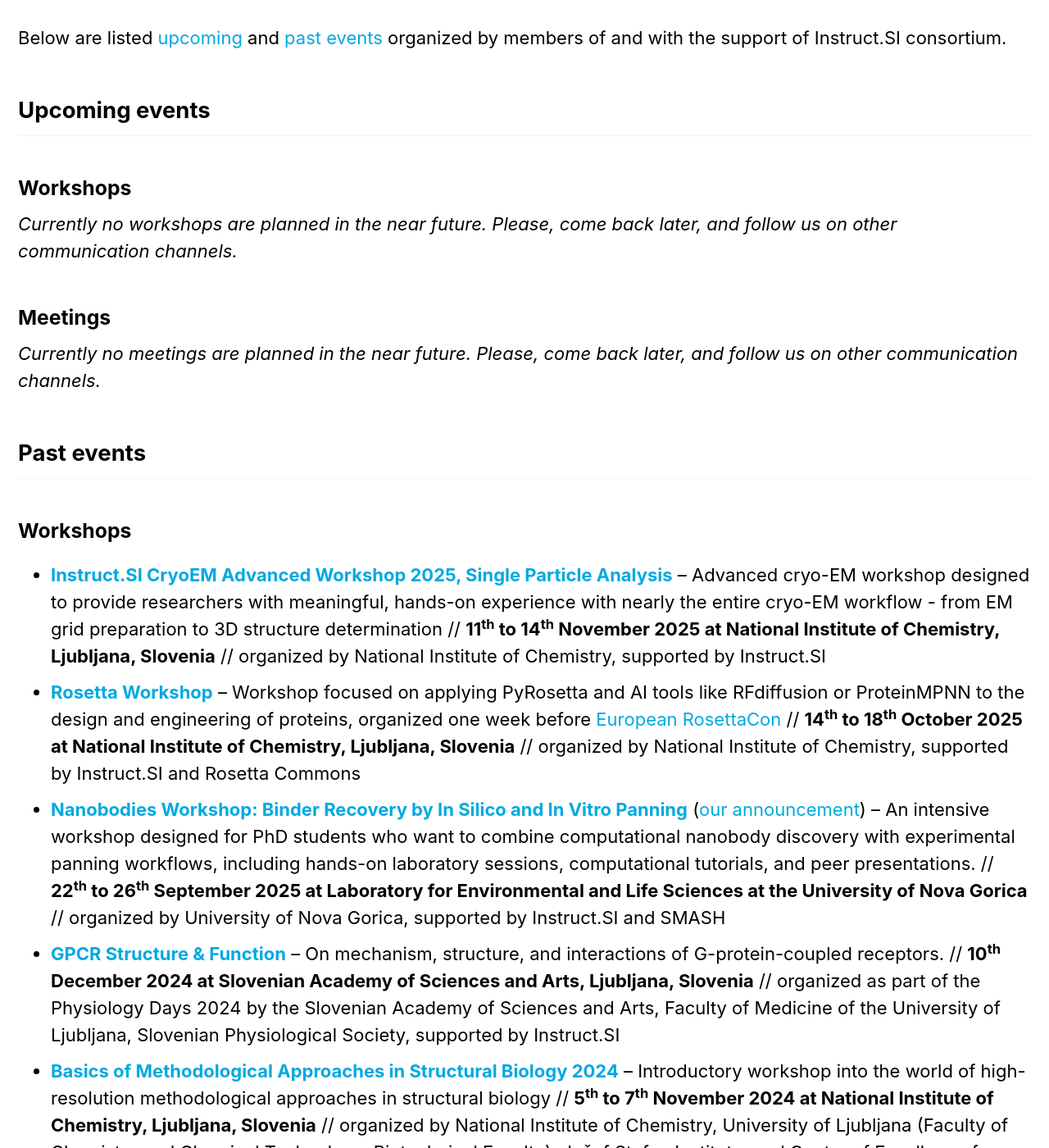
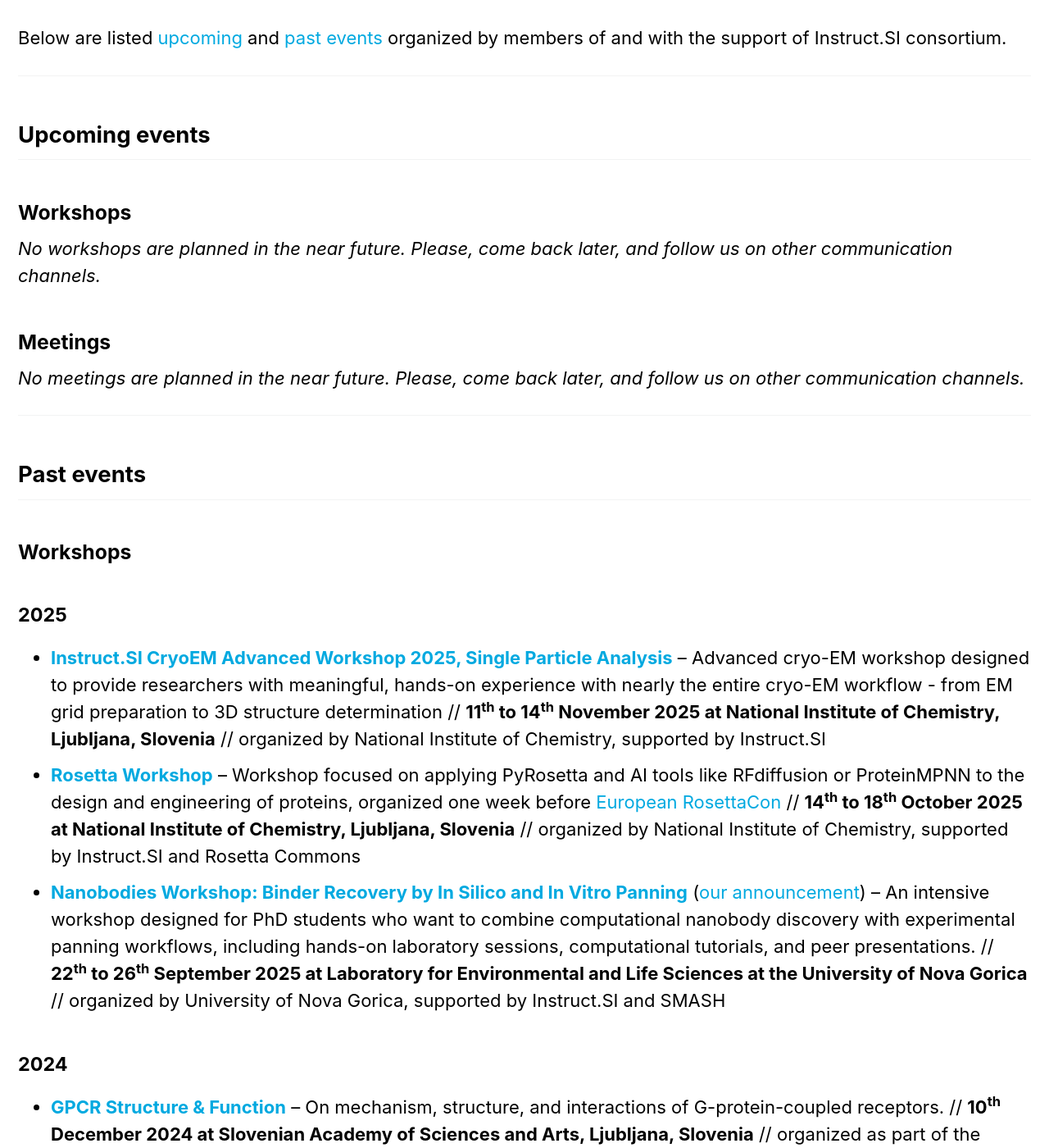
Before and after one commit to InstructSI/instructsi.github.io, a Jekyll site: the page built from _pages/events.md, in a window 1280 px wide and 1400 px high, scrolled down 851 px. Shown: the whole window at 82% size. Built offline with Jekyll 4.4.1, drawn with Linux system fonts in a browser that asks for light colours; cached includes are drawn as plain includes.

Commit message:
Updated events page

```diff
--- a/_pages/events.md
+++ b/_pages/events.md
@@ -22,29 +22,43 @@
 
 Below are listed [upcoming](/events/#upcoming-events) and [past events](/events/#past-events) organized by members of and with the support of Instruct.SI consortium.
 
+---
+
 ## Upcoming events
 
 ### Workshops
 
-*Currently no workshops are planned in the near future. Please, come back later, and follow us on other communication channels.*
+*No workshops are planned in the near future. Please, come back later, and follow us on other communication channels.*
 
 ### Meetings
 
-*Currently no meetings are planned in the near future. Please, come back later, and follow us on other communication channels.*
+*No meetings are planned in the near future. Please, come back later, and follow us on other communication channels.*
+
+---
 
 ## Past events
 
 ### Workshops
 
+#### 2025
+
 - [**Instruct.SI CryoEM Advanced Workshop 2025, Single Particle Analysis**](/spa2025/) – Advanced cryo-EM workshop designed to provide researchers with meaningful, hands-on experience with nearly the entire cryo-EM workflow - from EM grid preparation to 3D structure determination // **11<sup>th</sup> to 14<sup>th</sup> November 2025 at National Institute of Chemistry, Ljubljana, Slovenia** // organized by National Institute of Chemistry, supported by Instruct.SI
 - [**Rosetta Workshop**](/events/rosetta_workshop_2025) – Workshop focused on applying PyRosetta and AI tools like RFdiffusion or ProteinMPNN to the design and engineering of proteins, organized one week before [European RosettaCon](https://instruct-eric.si/events/rosetta_con_2025/) // **14<sup>th</sup> to 18<sup>th</sup> October 2025 at National Institute of Chemistry, Ljubljana, Slovenia** // organized by National Institute of Chemistry, supported by Instruct.SI and Rosetta Commons
 - [**Nanobodies Workshop: Binder Recovery by In Silico and In Vitro Panning**](https://indico.ijs.si/event/2966/) ([our announcement](/events/nanobodies_workshop_2025/)) – An intensive workshop designed for PhD students who want to combine computational nanobody discovery with experimental panning workflows, including hands-on laboratory sessions, computational tutorials, and peer presentations. // **22<sup>th</sup> to 26<sup>th</sup> September 2025 at Laboratory for Environmental and Life Sciences at the University of Nova Gorica** // organized by University of Nova Gorica, supported by Instruct.SI and SMASH
+
+#### 2024
+
 - [**GPCR Structure & Function**](/events/gpcr-structure-function-workshop-2024/) – On mechanism, structure, and interactions of G-protein-coupled receptors. // **10<sup>th</sup> December 2024 at Slovenian Academy of Sciences and Arts, Ljubljana, Slovenia** // organized as part of the Physiology Days 2024 by the Slovenian Academy of Sciences and Arts, Faculty of Medicine of the University of Ljubljana, Slovenian Physiological Society, supported by Instruct.SI
 - [**Basics of Methodological Approaches in Structural Biology 2024**](/bmasb2024/) – Introductory workshop into the world of high-resolution methodological approaches in structural biology // **5<sup>th</sup> to 7<sup>th</sup> November 2024 at National Institute of Chemistry, Ljubljana, Slovenia** // organized by National Institute of Chemistry, University of Ljubljana (Faculty of Chemistry and Chemical Technology, Biotechnical Faculty), Jožef Stefan Institute, and Centre of Excellence for Integrated Approaches in Chemistry and Biology of Proteins; supported by Instruct.SI
 - [**Thyroid hormone cycle: biochemistry, structure, physiology, autoimmunity**](/events/thyroid-hormone-cycle-2024-workshop/) – Workshop with the aim to boost collaboration in thyroglobulin and thyroid hormone-related research. // **23<sup>rd</sup> October 2024 at Jožef Stefan Institute, Ljubljana, Slovenia** // organized by Jožef Stefan Institute, supported by Instruct.SI
 
 ### Meetings
 
+#### 2025
+
 - [**4<sup>th</sup> European Rosetta Protein Design Conference**](https://europeanrosettacon.org/) ([our announcement](/events/rosetta_con_2025/)) – A gathering of the Rosetta modeling and protein design community, bringin together scientists from diverse fields—structural biology, computational modeling, bioengineering, and machine learning // **20<sup>th</sup> to 22<sup>nd</sup> October 2025 at Grand Hotel Union Eurostars, Ljubljana, Slovenia** // supported by Instruct.SI, Rosetta Commons and Slovenian Biochemical Society
+
+#### 2024
+
 - [**Structural biology in Slovenia and beyond**](/events/mini-symposium-structural-biology-slovenia-14may24/) – A mini-symposium celebrating membership of Slovenia in Instruct-ERIC, featuring lectures of Instruct-ERIC representatives and
 presentations of young Slovenian structural biologists (PhD students and early-career postdocs). // **14<sup>th</sup> May 2024 at National Institute of Chemistry, Ljubljana, Slovenia** // organized by Instruct.SI and Instruct-ERIC
```
